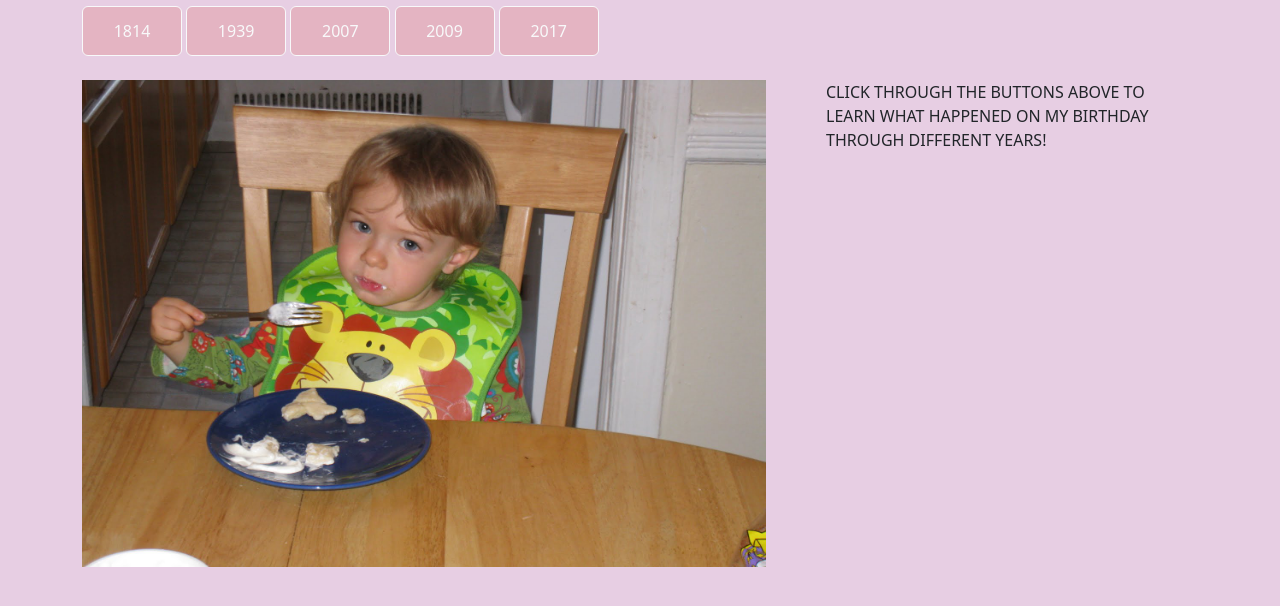
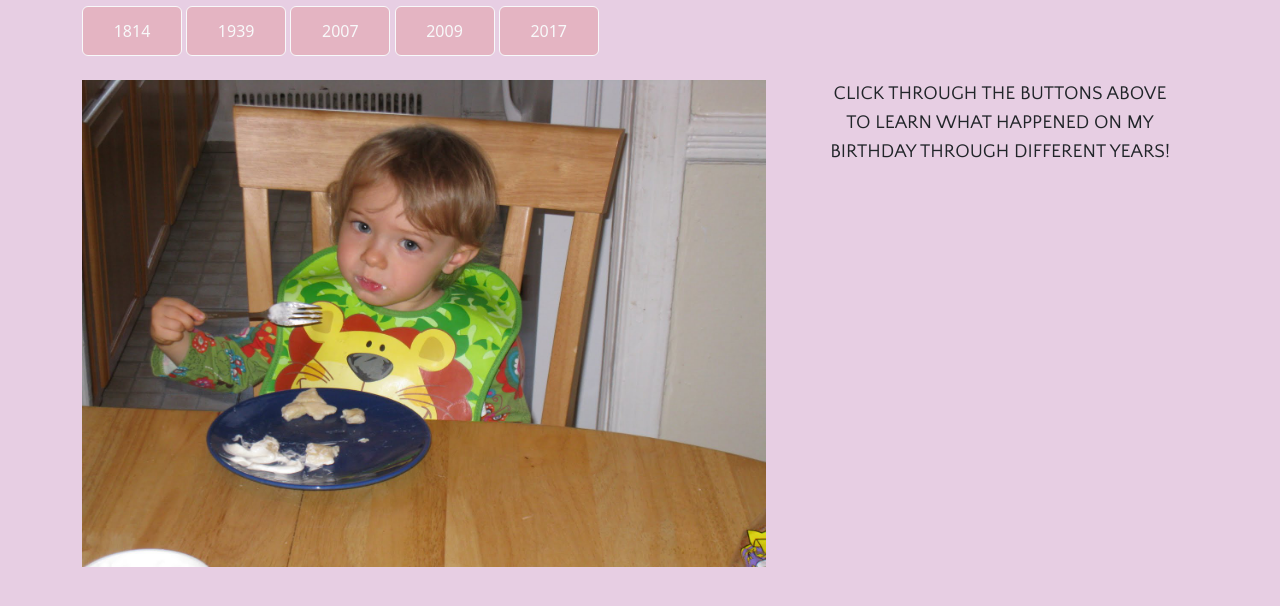
Before and after one commit to lizreznik/On-My-Birthday, a plain HTML site: page index.html in a window 1280 px wide. Shown: the part 114-720 px from the top of the page. Drawn offline with nearby package versions, Linux system fonts and the light colour scheme.

Commit message:
font adjusted

```diff
--- a/index.html
+++ b/index.html
@@ -21,7 +21,7 @@
 
   <link rel="preconnect" href="https://fonts.googleapis.com">
 <link rel="preconnect" href="https://fonts.gstatic.com" crossorigin>
-<link href="https://fonts.googleapis.com/css2?family=Comfortaa:wght@500&display=swap" rel="stylesheet">
+<link href="https://fonts.googleapis.com/css2?family=Quattrocento+Sans&display=swap" rel="stylesheet">
 
 </head>
 
--- a/style.css
+++ b/style.css
@@ -22,9 +22,10 @@ h1 {
     font-size: 35px;
     font-family: 'Special Elite', system-ui;
 }
-.response-text{
+p {
     text-align: center;
-    font-family: 'Comfortaa', sans-serif !important;
+    font-family: 'Quattrocento Sans', Arial;
+    font-size: larger;
 }
 img{
     height: 95%;
```
